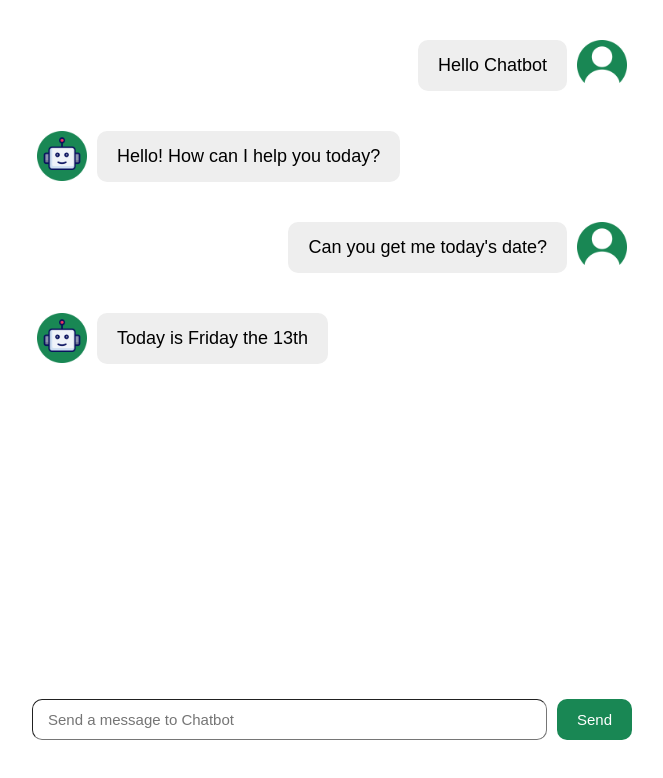
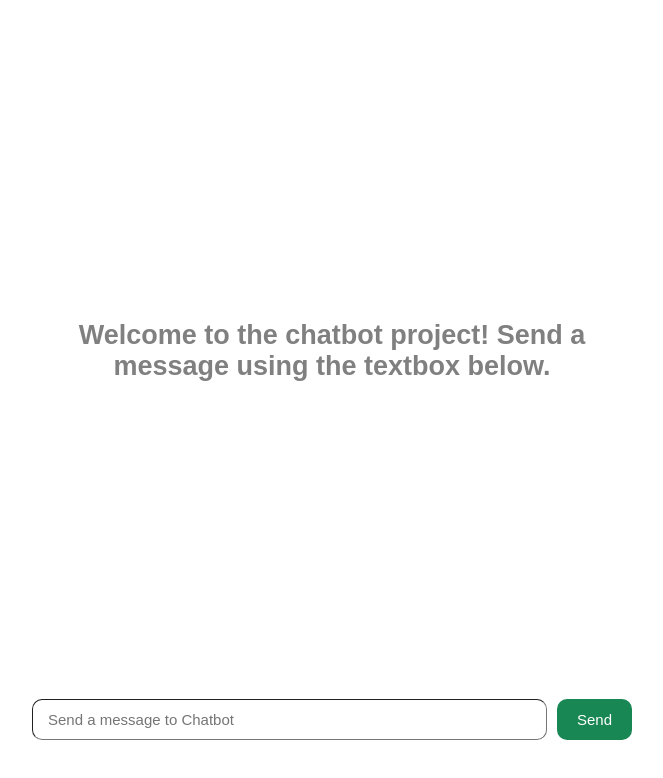
Before and after one commit to TemmyJewel/Simple-Chatbot, a React (Vite) app: page / in a window 1280 px wide. Shown: the top 778 px of the page, without its empty margins (308-971 px from the left). Built offline with nearby package versions, Linux system fonts and the light colour scheme.

Commit message:
autoscroll

```diff
--- a/src/App.css
+++ b/src/App.css
@@ -84,3 +84,14 @@ body{
 .chat-message-profile{
     width: 50px;
 }
+
+.welcome-message{
+    text-align: center;
+    color: gray;
+    margin-top: 50%;
+}
+
+.spinner{
+    margin: -15px;
+    height: 40px;
+}
--- a/src/App.jsx
+++ b/src/App.jsx
@@ -2,9 +2,22 @@
 import './App.css'
 import user from "./assets/user.png";
 import robot from "./assets/robot.png";
+import spinner from "./assets/loading-spinner.gif";
 import {useEffect, useState, useRef}  from 'react';
 
-function ChatInput({chatMessages, setChatMessages, setLoading, loading, pendingMessage, setPendingMessage}){
+function useAutoScroll(dependency){
+  const dependencyRef = useRef(null);
+  useEffect(() => {
+    const containerElem = dependencyRef.current;
+    if (containerElem){
+      containerElem.scrollTop = containerElem.scrollHeight;
+    }
+  }, [dependency]);
+
+  return dependencyRef;
+}
+
+function ChatInput({chatMessages, setChatMessages, setLoading, loading, setPendingMessage}){
   const [inputText, setInputText] = useState('');
 
   function saveInputText(e){
@@ -24,7 +37,7 @@ function ChatInput({chatMessages, setChatMessages, setLoading, loading, pendingM
     setLoading(true);
     setChatMessages(newChatMessages);
 
-    setPendingMessage({message: "Loading...", sender: "robot"})
+    setPendingMessage({message: <img src= {spinner} className='spinner'/>, sender: "robot"})
 
     const response = await window.Chatbot.getResponseAsync(inputText);
 
@@ -68,6 +81,7 @@ function ChatInput({chatMessages, setChatMessages, setLoading, loading, pendingM
 
       <button
         onClick={sendMessage}
+        disabled={loading}
         className='send-btn'
       >Send</button>
     </div>
@@ -114,19 +128,16 @@ function ChatMessage({message, sender}){
 }
 
 function ChatMessages({chatMessages, pendingMessage}){
-  const chatMessagesRef = useRef(null);
-  useEffect(() => {
-    const containerElem = chatMessagesRef.current;
-    if (containerElem){
-      containerElem.scrollTop = containerElem.scrollHeight;
-    }
-  }, [chatMessages]);
-
-
+  const chatMessagesRef = useAutoScroll(chatMessages);
   return(
   <div
     className='chat-message-container'
     ref={chatMessagesRef}>
+    {chatMessages.length === 0 && (
+      <h2 className="welcome-message">
+        Welcome to the chatbot project! Send a message using the textbox below.
+      </h2>
+    )}
     {chatMessages.map((chatMessage) => {
           return (
             <ChatMessage
@@ -145,27 +156,7 @@ function ChatMessages({chatMessages, pendingMessage}){
 }
 
 function App() {
-  const [chatMessages, setChatMessages] = useState([{
-    message: "Hello Chatbot",
-    sender:"user",
-    id: "id1"
-    },
-    {
-      message:"Hello! How can I help you today?",
-      sender: "robot",
-      id: "id2"
-    },
-    {
-      message:"Can you get me today's date?",
-      sender:"user",
-      id: "id3"
-    },
-    {
-      message:"Today is Friday the 13th",
-      sender:"robot",
-      id: "id4"
-    }
-  ]);
+  const [chatMessages, setChatMessages] = useState([]);
 
   const [loading, setLoading] = useState(false);
   const [pendingMessage, setPendingMessage] = useState('')
@@ -181,7 +172,6 @@ function App() {
         setChatMessages = {setChatMessages}
         loading = {loading}
         setLoading = {setLoading}
-        pendingMessage = {pendingMessage}
         setPendingMessage = {setPendingMessage}
       />
     </div>
```
Also changed, not shown: src/assets/loading-spinner.gif (added).
